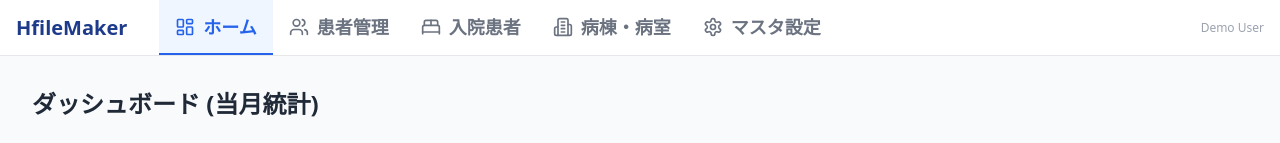
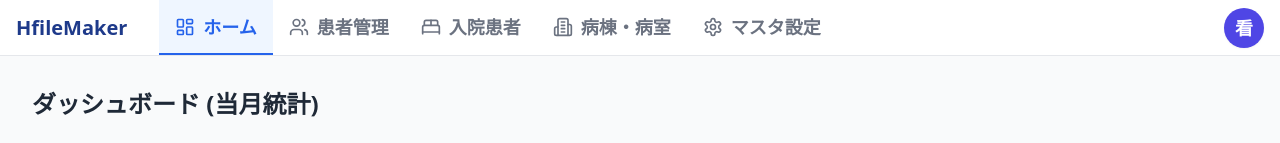
Before and after one commit to kumakumaaaaa/HfileMaker_v1, a Next.js app: page / in a window 1280 px wide. Shown: the top 143 px of the page. Built offline with nearby package versions, Linux system fonts and the light colour scheme.

Commit message:
ユーザーアカウント情報の表示(header）実装

```diff
--- a/components/GlobalHeader.tsx
+++ b/components/GlobalHeader.tsx
@@ -1,5 +1,5 @@
 import React from 'react';
-import { LayoutDashboard, Users, BedDouble, Settings, Building2 } from 'lucide-react';
+import { LayoutDashboard, Users, BedDouble, Settings, Building2, LogOut } from 'lucide-react';
 
 export type TabType = 'home' | 'inpatients' | 'patients' | 'wards' | 'settings';
 
@@ -45,8 +45,29 @@ export const GlobalHeader: React.FC<GlobalHeaderProps> = ({ activeTab, onTabChan
         })}
       </nav>
 
-      <div className="ml-auto flex items-center gap-4 text-xs text-gray-400">
-        Demo User
+      <div className="ml-auto relative group">
+        <button className="flex items-center justify-center w-10 h-10 rounded-full bg-indigo-600 text-white font-bold text-lg shadow-sm hover:bg-indigo-700 transition">
+            看
+        </button>
+
+        {/* Hover Dropdown */}
+        <div className="absolute right-0 top-full mt-2 w-64 bg-white rounded-lg shadow-xl border border-gray-100 p-4 opacity-0 invisible group-hover:opacity-100 group-hover:visible transition-all duration-200 z-50 transform origin-top-right">
+            <div className="flex items-center gap-3 mb-4">
+                <div className="flex items-center justify-center w-12 h-12 rounded-full bg-indigo-100 text-indigo-700 font-bold text-xl">
+                    看
+                </div>
+                <div>
+                    <div className="font-bold text-gray-800 text-lg">看護 太郎</div>
+                    <div className="text-xs text-gray-500">管理者アカウント</div>
+                </div>
+            </div>
+
+            <div className="border-t border-gray-100 my-2"></div>
+
+            <button className="w-full flex items-center gap-2 p-2 text-red-600 hover:bg-red-50 rounded transition-colors text-sm font-bold">
+                <LogOut className="w-4 h-4" /> ログアウト
+            </button>
+        </div>
       </div>
     </header>
   );
```
